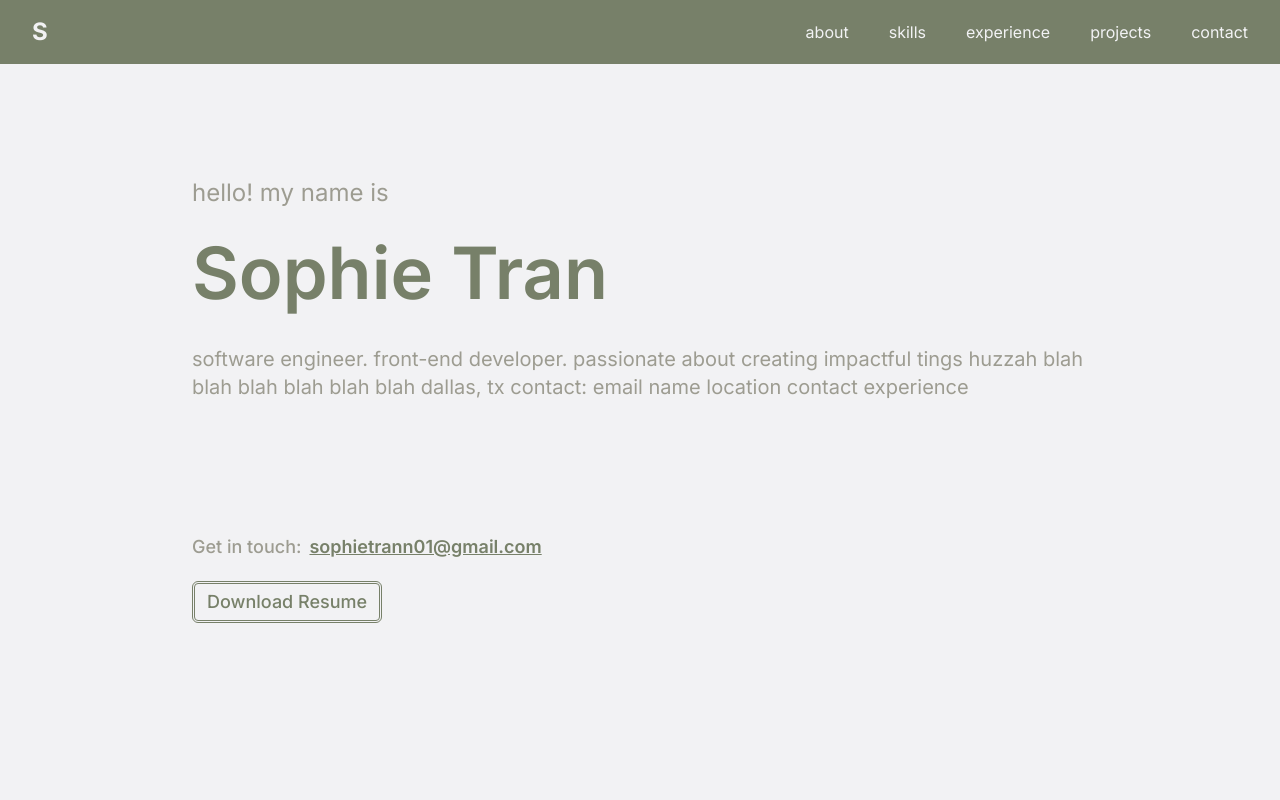
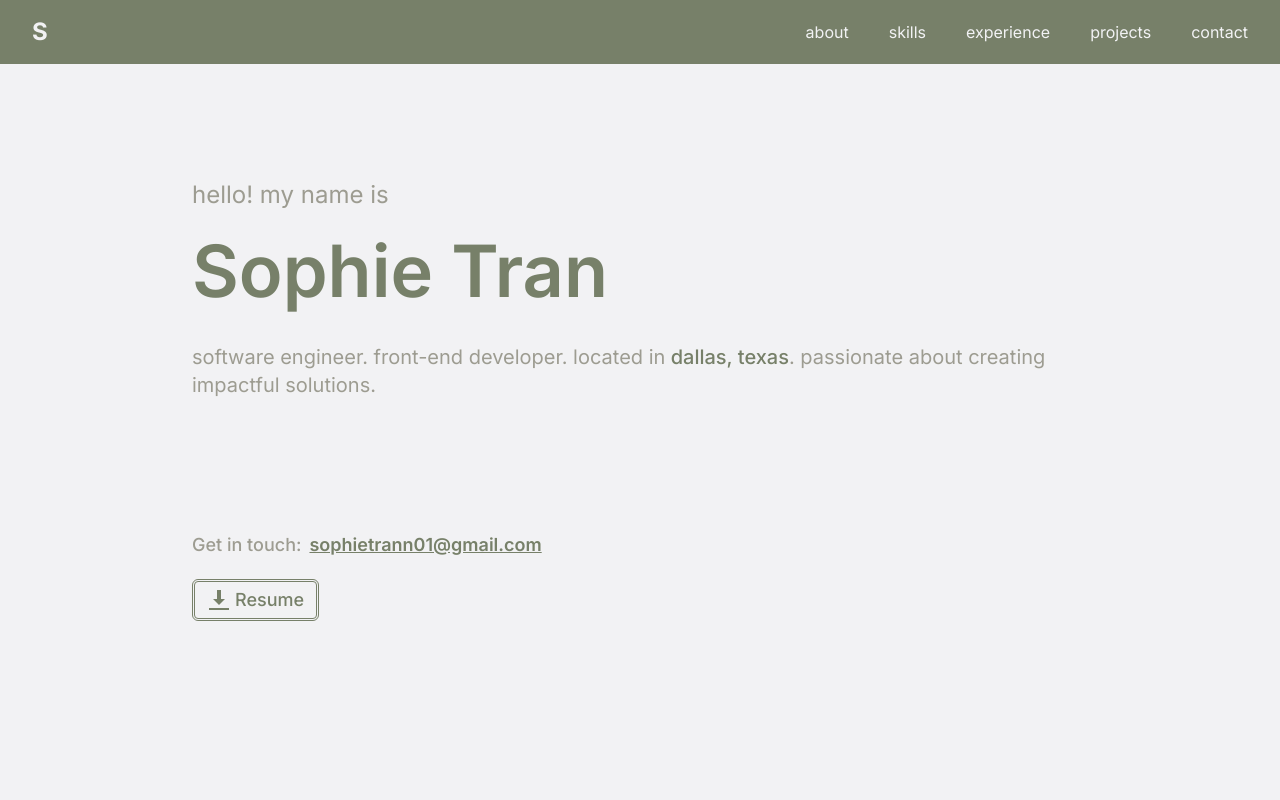
Before and after one commit to sophiietran/portfolio-website, a React (Vite) app: page / in a window 1280 px wide. Shown: the top 800 px of the page. Built offline with nearby package versions, Linux system fonts and the light colour scheme.

Commit message:
added location into home section

```diff
--- a/src/components/sections/Home.jsx
+++ b/src/components/sections/Home.jsx
@@ -2,12 +2,11 @@ export default function HomeSection() {
   return (
     <section class="h-screen w-screen flex items-center justify-center">
       <div class="text-left m-12">
-        <h3 class="text-[#9D9C91] text-2xl mb-7">hello! my name is </h3>
+        <h3 class="text-[#9D9C91] text-2xl mb-6">hello! my name is </h3>
         <h1 class="text-[#778069] font-semibold text-7xl mb-9">Sophie Tran</h1>
         <h4 class="text-[#9D9C91] text-xl max-w-4xl">
-          software engineer. front-end developer. passionate about creating
-          impactful tings huzzah blah blah blah blah blah blah dallas, tx
-          contact: email name location contact experience
+          software engineer. front-end developer. located in
+          <strong class="text-[#778069] font-medium"> dallas, texas</strong>. passionate about creating impactful solutions.
         </h4>
 
         {/* email */}
@@ -25,13 +24,18 @@ export default function HomeSection() {
 
         {/* download resume */}
 
-        <button class="bg-[#f2f2f4] px-3 py-1 rounded-md mt-5 border-3 border-double border-[#778069]">
+        <button class="bg-[#f2f2f4] flex items-center px-3 py-1 rounded-md mt-5 border-3 border-double border-[#778069]">
+          <img
+            src="src/assets/dowload-green.png"
+            alt="Download icon"
+            class="mr-1 h-6 "
+          />
           <a
             href="/Users/sophie/Documents/job-things/sophie-tran-resume.pdf"
             download
             class="text-[#778069] font-medium text-lg "
           >
-            Download Resume
+            Resume
           </a>
         </button>
       </div>
```
Also changed, not shown: src/assets/dowload-green.png (added).
